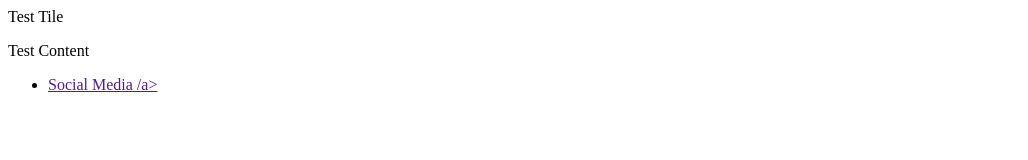
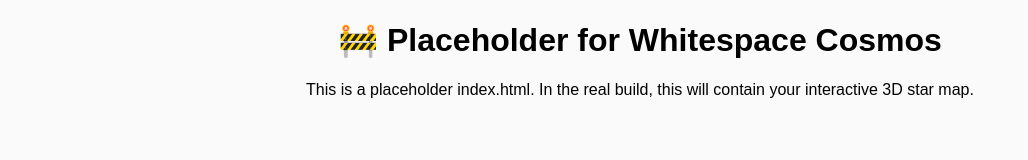
Before and after one commit to orpheelyre/orpheelyre.github.io, a plain HTML site: page index.html in a window 1280 px wide. Shown: the whole page, without its empty margins (0-1028 px from the left). Drawn offline with Linux system fonts and the light colour scheme.

Commit message:
Add files via upload

```diff
--- a/index.html
+++ b/index.html
@@ -1,6 +1,8 @@
-<p>Test Tile</p>
-<p>Test Content </p>
-
-<ul>
-  <li> <a href=""> Social Media /a> </li>
-</ul>
+<!DOCTYPE html>
+<html>
+<head><title>Whitespace Cosmos</title></head>
+<body style='font-family: sans-serif; background: #fafafa; text-align: center;'>
+<h1>🚧 Placeholder for Whitespace Cosmos</h1>
+<p>This is a placeholder index.html. In the real build, this will contain your interactive 3D star map.</p>
+</body>
+</html>
```
